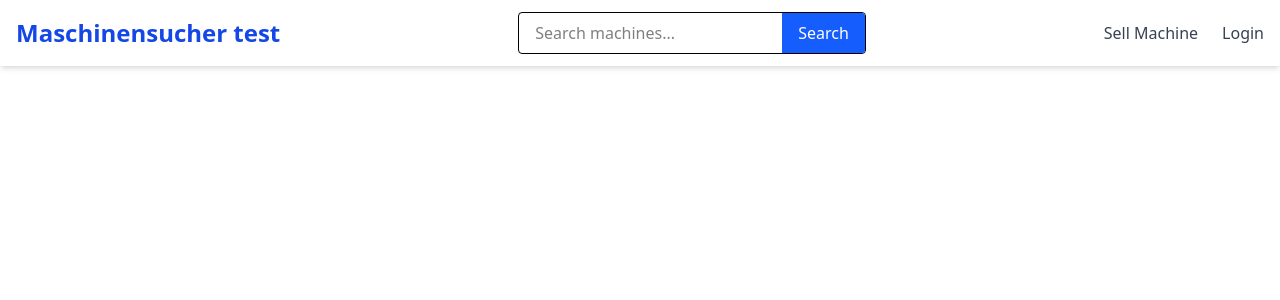
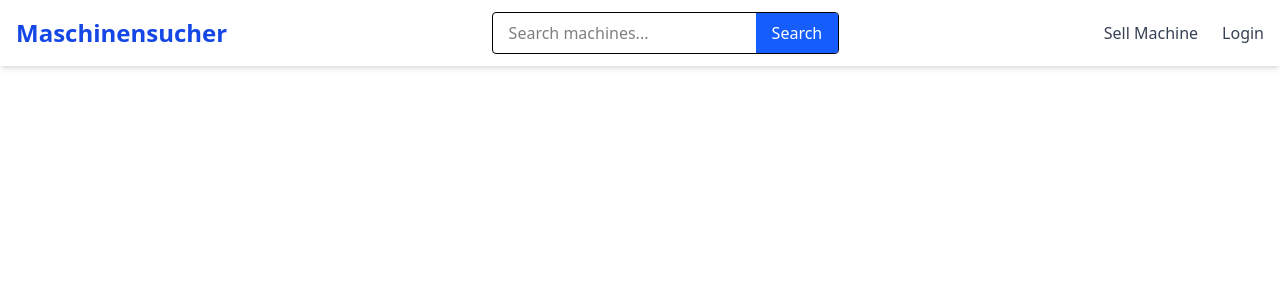
Before and after one commit to keiske0408/maschinensucher-clone, a Vue app: page / in a window 1280 px wide. Shown: the top 300 px of the page. Built offline with nearby package versions, Linux system fonts and the light colour scheme.

Commit message:
Folder Management
View, Components & Assets

```diff
--- a/src/App.vue
+++ b/src/App.vue
@@ -1,11 +1,11 @@
 <script setup>
-import HelloWorld from './components/HelloWorld.vue'
+import CategoryDropdown from "./components/CategoryDropdown.vue";
+import Header from "./components/Header.vue";
 </script>
 
 <template>
-
-  <HelloWorld msg="Vite + Vue" />
+  <Header />
+  <CategoryDropdown msg="Vite + Vue" />
 </template>
 
-<style scoped>
-</style>
+<style scoped></style>
--- /dev/null
+++ b/src/components/CategoryDropdown.vue
@@ -0,0 +1,5 @@
+<script setup></script>
+
+<template></template>
+
+<style scoped></style>
--- a/src/components/CategoryGrid.vue
+++ b/src/components/CategoryGrid.vue
@@ -1,11 +1,30 @@
-<script setup>
-
-</script>
+<script setup></script>
 
 <template>
+  <header class="bg-white shadow-md">
+    <div class="max-w-7xl mx-auto px-4 py-3 flex items-center justify-between">
+      <!-- Logo -->
+      <a href="/" class="text-2xl font-bold text-blue-700">Maschinensucher</a>
 
+      <!-- Search -->
+      <div class="flex border rounded overflow-hidden">
+        <input
+          type="text"
+          placeholder="Search machines..."
+          class="px-4 py-2 outline-none"
+        />
+        <button class="bg-blue-600 text-white px-4 hover:bg-blue-700">
+          Search
+        </button>
+      </div>
+
+      <!-- Links -->
+      <nav class="hidden md:flex space-x-6">
+        <a href="#" class="text-gray-700 hover:text-blue-600">Sell Machine</a>
+        <a href="#" class="text-gray-700 hover:text-blue-600">Login</a>
+      </nav>
+    </div>
+  </header>
 </template>
 
-<style scoped>
-
-</style>
+<style scoped></style>
--- a/src/components/Header.vue
+++ b/src/components/Header.vue
@@ -1,11 +1,30 @@
-<script setup>
-
-</script>
+<script setup></script>
 
 <template>
+  <header class="bg-white shadow-md">
+    <div class="max-w-7xl mx-auto px-4 py-3 flex items-center justify-between">
+      <!-- Logo -->
+      <a href="/" class="text-2xl font-bold text-blue-700">Maschinensucher</a>
 
+      <!-- Search -->
+      <div class="flex border rounded overflow-hidden">
+        <input
+          type="text"
+          placeholder="Search machines..."
+          class="px-4 py-2 outline-none"
+        />
+        <button class="bg-blue-600 text-white px-4 hover:bg-blue-700">
+          Search
+        </button>
+      </div>
+
+      <!-- Links -->
+      <nav class="hidden md:flex space-x-6">
+        <a href="#" class="text-gray-700 hover:text-blue-600">Sell Machine</a>
+        <a href="#" class="text-gray-700 hover:text-blue-600">Login</a>
+      </nav>
+    </div>
+  </header>
 </template>
 
-<style scoped>
-
-</style>
+<style scoped></style>
--- a/src/components/HelloWorld.vue
+++ /dev/null
@@ -1,32 +0,0 @@
-<script setup></script>
-
-<template>
-  <header class="bg-white shadow-md">
-    <div class="max-w-7xl mx-auto px-4 py-3 flex items-center justify-between">
-      <!-- Logo -->
-      <a href="/" class="text-2xl font-bold text-blue-700"
-        >Maschinensucher test</a
-      >
-
-      <!-- Search -->
-      <div class="flex border rounded overflow-hidden">
-        <input
-          type="text"
-          placeholder="Search machines..."
-          class="px-4 py-2 outline-none"
-        />
-        <button class="bg-blue-600 text-white px-4 hover:bg-blue-700">
-          Search
-        </button>
-      </div>
-
-      <!-- Links -->
-      <nav class="hidden md:flex space-x-6">
-        <a href="#" class="text-gray-700 hover:text-blue-600">Sell Machine</a>
-        <a href="#" class="text-gray-700 hover:text-blue-600">Login</a>
-      </nav>
-    </div>
-  </header>
-</template>
-
-<style scoped></style>
--- /dev/null
+++ b/src/components/MarketContainer.vue
@@ -0,0 +1,5 @@
+<script setup></script>
+
+<template></template>
+
+<style scoped></style>
--- /dev/null
+++ b/src/views/MarketplaceandCategories.vue
@@ -0,0 +1,5 @@
+<script setup></script>
+
+<template></template>
+
+<style scoped></style>
```
